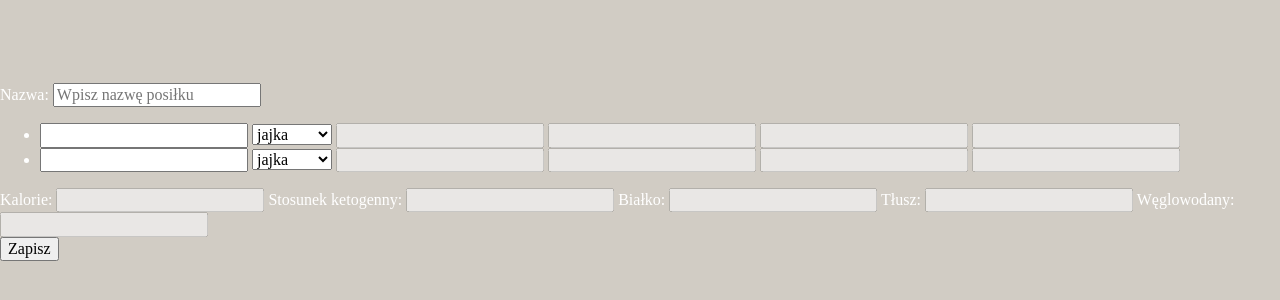
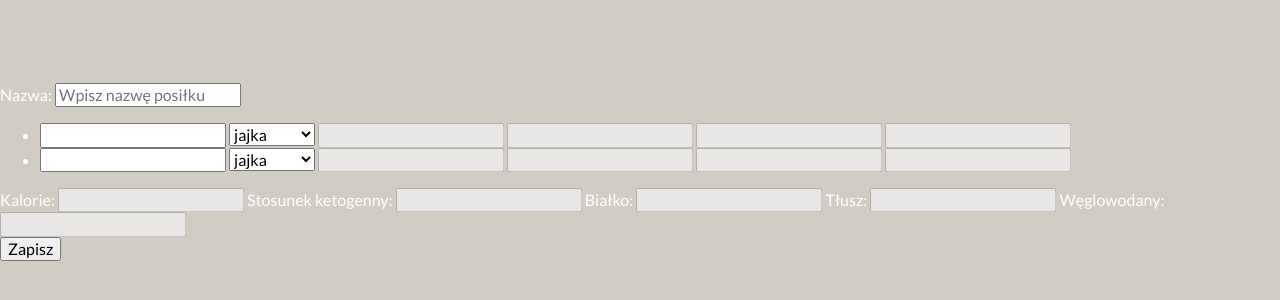
Before and after one commit to rosamichal/ketokalkulator-PWA, a website built with webpack: page src/pages/index.html in a window 1280 px wide. Shown: the part 228-528 px from the top of the page. Built offline with nearby package versions, Linux system fonts and the light colour scheme.

Commit message:
added Lato Google font

```diff
--- a/src/pages/index.html
+++ b/src/pages/index.html
@@ -14,6 +14,8 @@
   <meta property="og:url" content>
   <!-- full url to the image with http(s) ie. https://maciejkorsan.github.io/my-repo/assets/img/fb.png. Facebook suggests at least 1200 x 630. -->
   <meta property="og:image" content="https://maciejkorsan.com/wtf-gulp-starter/assets/img/cover.png">
+
+  <link href="https://fonts.googleapis.com/css2?family=Lato:wght@400;700&display=swap" rel="stylesheet">
 
   <!-- uncomment the line below to enable PWA  -->
   <link rel="manifest" href="manifest.json">
--- a/src/scss/main.scss
+++ b/src/scss/main.scss
@@ -15,6 +15,7 @@ html {
 
 body {
   background: $wtf;
+  font-family: 'Lato', sans-serif;
   color: #fff;
   display: flex;
   align-items: center;
```
